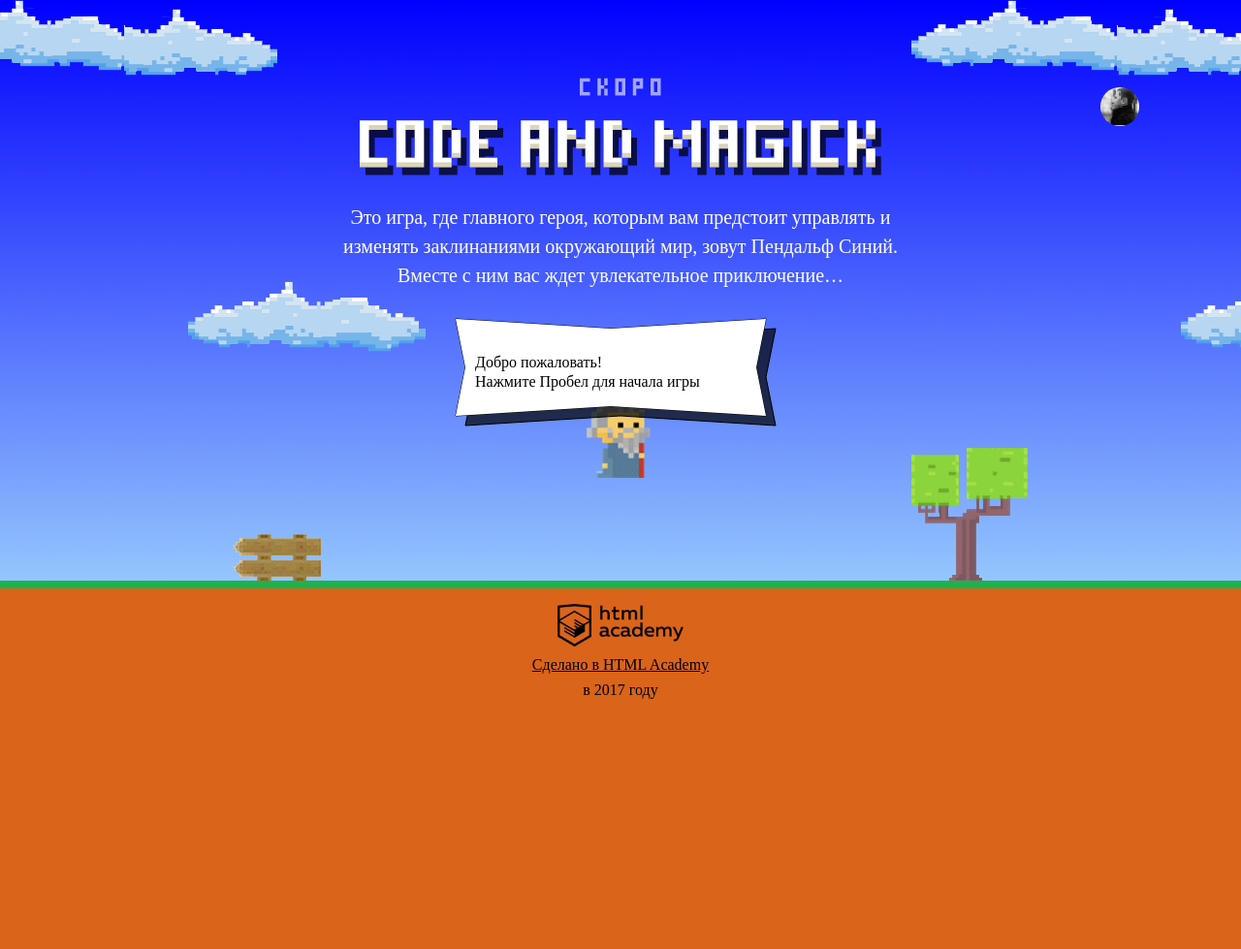
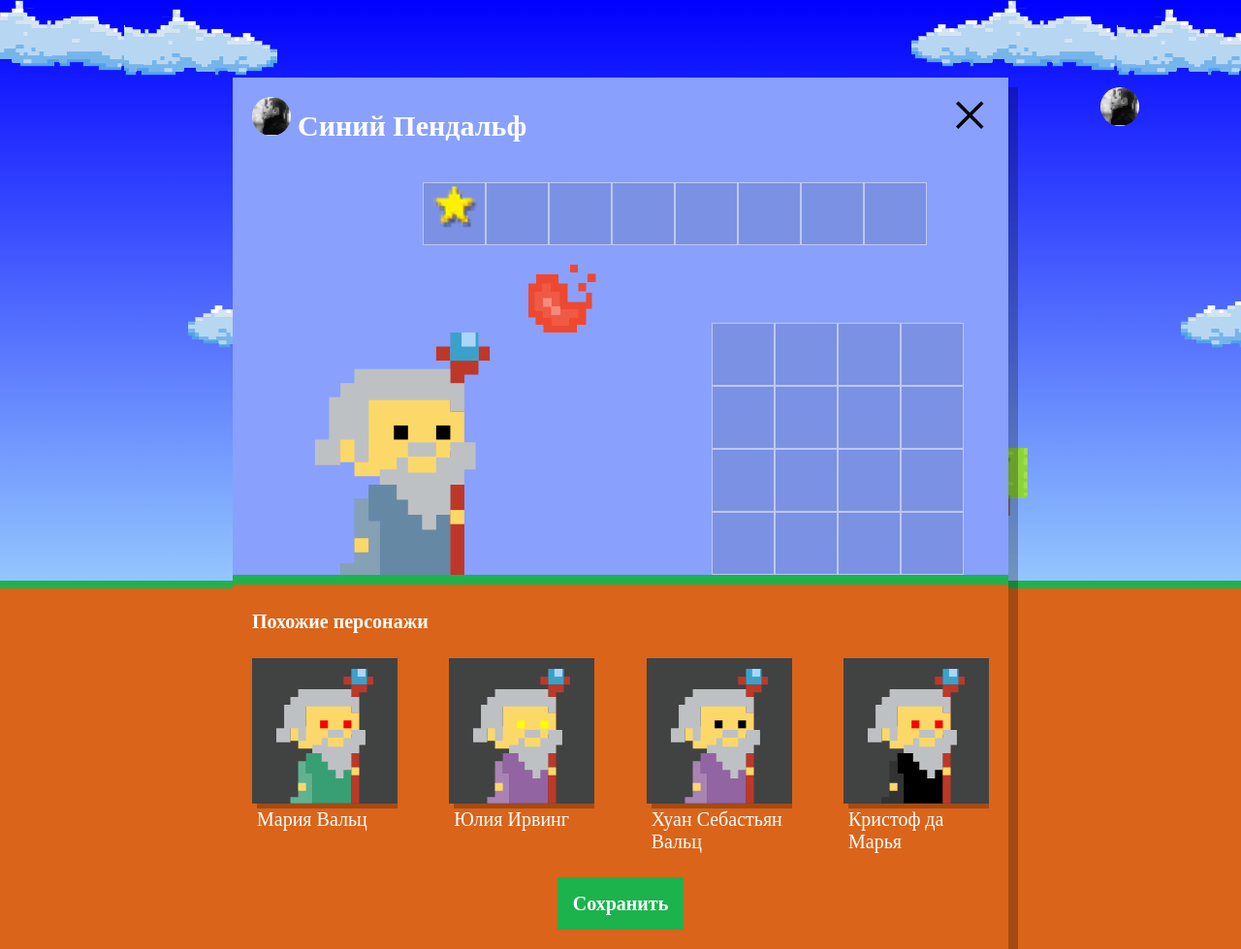
Before and after one commit to ilyazverev1988/1161651-code-and-magick-19, a website: page index.html in a window 1280 px wide. Shown: the whole page at 97% size. Before the commit the page ends 800 px from the top, so only its background shows below. Drawn offline with Linux system fonts and the light colour scheme; a web font is replaced by a local one.

Commit message:
шаблон и данные

```diff
--- a/index.html
+++ b/index.html
@@ -195,6 +195,7 @@
       return height / 3;
     }
   </script>
+  <script src="js/setup.js"></script>
   <script src="js/stat.js"></script>
   <script src="js/game.js"></script>
 
--- /dev/null
+++ b/js/setup.js
@@ -0,0 +1,102 @@
+'use strict';
+var wizardNameFunction = function () {
+  var wizardName = [
+    'Иван',
+    'Хуан Себастьян',
+    'Мария',
+    'Кристоф',
+    'Виктор',
+    'Юлия',
+    'Люпита',
+    'Вашингтон'
+  ];
+  var randomName = Math.floor(Math.random() * wizardName.length);
+  return wizardName[randomName];
+};
+
+var wizardSurnameFunction = function () {
+  var wizardSurname = [
+    'да Марья',
+    'Верон',
+    'Мирабелла',
+    'Вальц',
+    'Онопко',
+    'Топольницкая',
+    'Нионго',
+    'Ирвинг'
+  ];
+  var randomSurname = Math.floor(Math.random() * wizardSurname.length);
+  return wizardSurname[randomSurname];
+};
+
+var wizardCoatColorFunction = function () {
+  var wizardCoatColor = [
+    'rgb(101, 137, 164)',
+    'rgb(241, 43, 107)',
+    'rgb(146, 100, 161)',
+    'rgb(56, 159, 117)',
+    'rgb(215, 210, 55)',
+    'rgb(0, 0, 0)'
+  ];
+  var randomCoatColor = Math.floor(Math.random() * wizardCoatColor.length);
+  return wizardCoatColor[randomCoatColor];
+};
+
+var wizardEyesColorFunction = function () {
+  var wizardEyesColor = [
+    'black',
+    'red',
+    'blue',
+    'yellow',
+    'green'
+  ];
+  var randomEyesColor = Math.floor(Math.random() * wizardEyesColor.length);
+  return wizardEyesColor[randomEyesColor];
+};
+
+var wizards = [
+  {
+    name: wizardNameFunction() + ' ' + wizardSurnameFunction(),
+    coatColor: wizardCoatColorFunction(),
+    eyesColor: wizardEyesColorFunction()
+  },
+  {
+    name: wizardNameFunction() + ' ' + wizardSurnameFunction(),
+    coatColor: wizardCoatColorFunction(),
+    eyesColor: wizardEyesColorFunction()
+  },
+  {
+    name: wizardNameFunction() + ' ' + wizardSurnameFunction(),
+    coatColor: wizardCoatColorFunction(),
+    eyesColor: wizardEyesColorFunction()
+  },
+  {
+    name: wizardNameFunction() + ' ' + wizardSurnameFunction(),
+    coatColor: wizardCoatColorFunction(),
+    eyesColor: wizardEyesColorFunction()
+  }
+];
+
+var similarListElement = document.querySelector('.setup-similar-list');
+var similarWizardTemplate = document
+  .querySelector('#similar-wizard-template')
+  .content.querySelector('.setup-similar-item');
+
+var renderWizard = function (wizard) {
+  var wizardElement = similarWizardTemplate.cloneNode(true);
+  wizardElement.querySelector('.setup-similar-label').textContent = wizard.name;
+  wizardElement.querySelector('.wizard-coat').style.fill = wizard.coatColor;
+  wizardElement.querySelector('.wizard-eyes').style.fill = wizard.eyesColor;
+  return wizardElement;
+};
+
+document.querySelector('.setup').classList.remove('hidden');
+
+
+var fragment = document.createDocumentFragment();
+for (var i = 0; i < wizards.length; i++) {
+  fragment.appendChild(renderWizard(wizards[i]));
+}
+similarListElement.appendChild(fragment);
+
+document.querySelector('.setup-similar').classList.remove('hidden');
```
